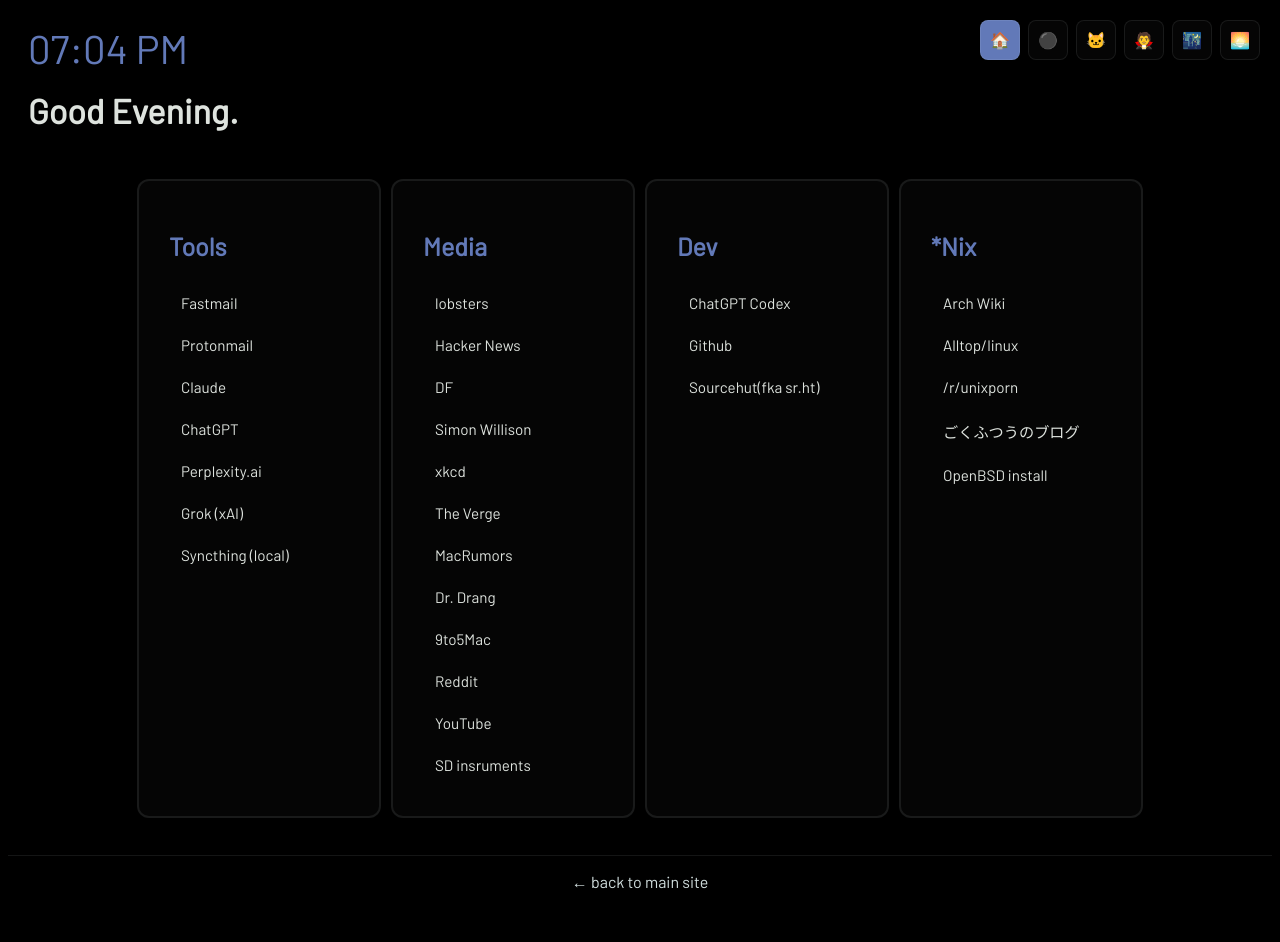
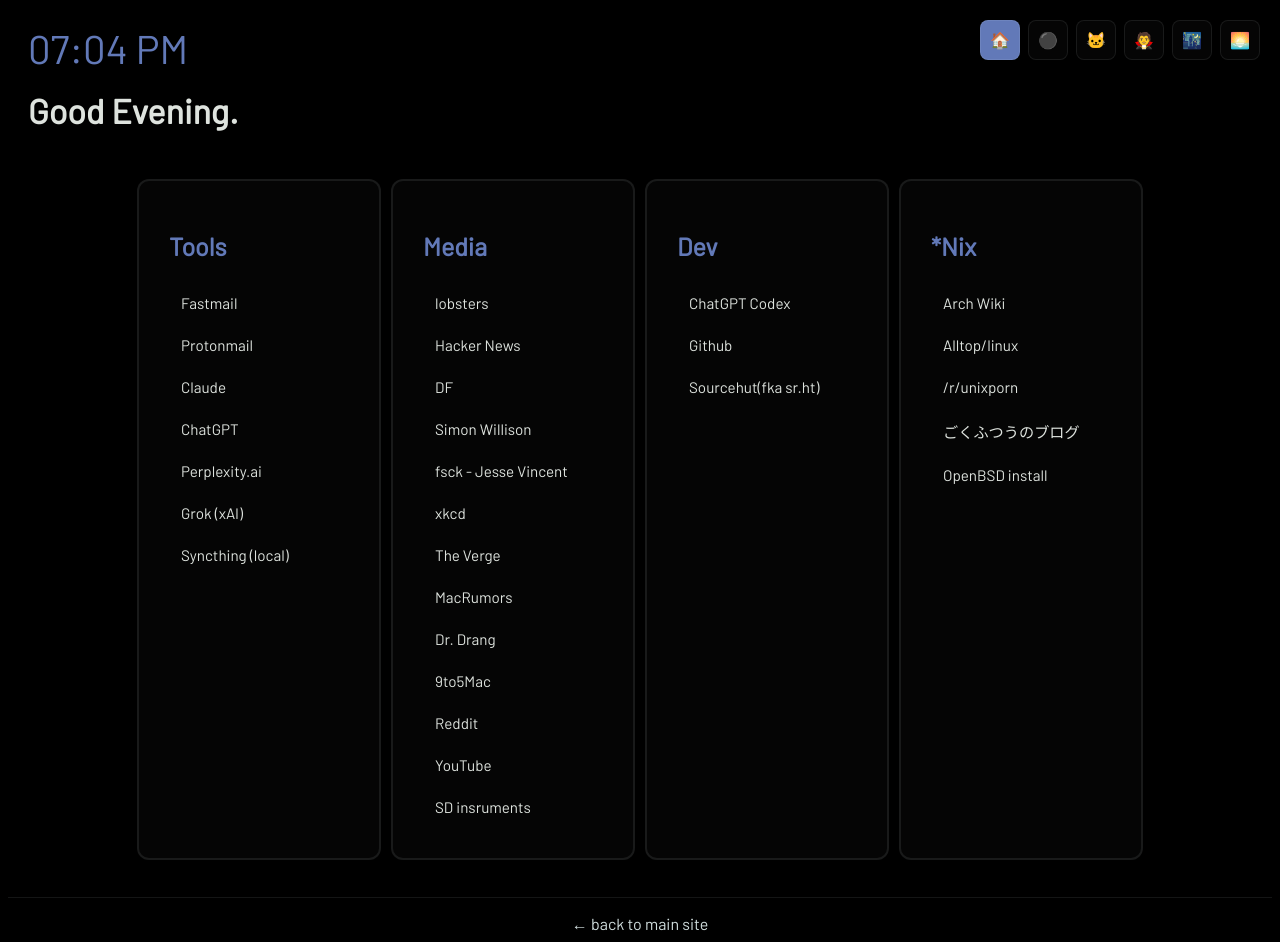
Before and after one commit to laydros/start.laydros.net, a plain HTML site: page index.html in a window 1280 px wide. Before the commit the page ends 900 px from the top, so only its background shows below. Drawn offline with Linux system fonts and the light colour scheme; a web font is replaced by a local one.

Commit message:
add Jesse Vincent's blog

```diff
--- a/index.html
+++ b/index.html
@@ -48,6 +48,7 @@
             <a href="https://news.ycombinator.com/">Hacker News</a>
             <a href="https://www.daringfireball.net/">DF</a>
             <a href="https://simonwillison.net/">Simon Willison</a>
+            <a href="https://blog.fsck.com/">fsck - Jesse Vincent</a>
             <a href="https://xkcd.com/">xkcd</a>
             <a href="https://www.theverge.com">The Verge</a>
             <a href="https://www.macrumors.com">MacRumors</a>
```
